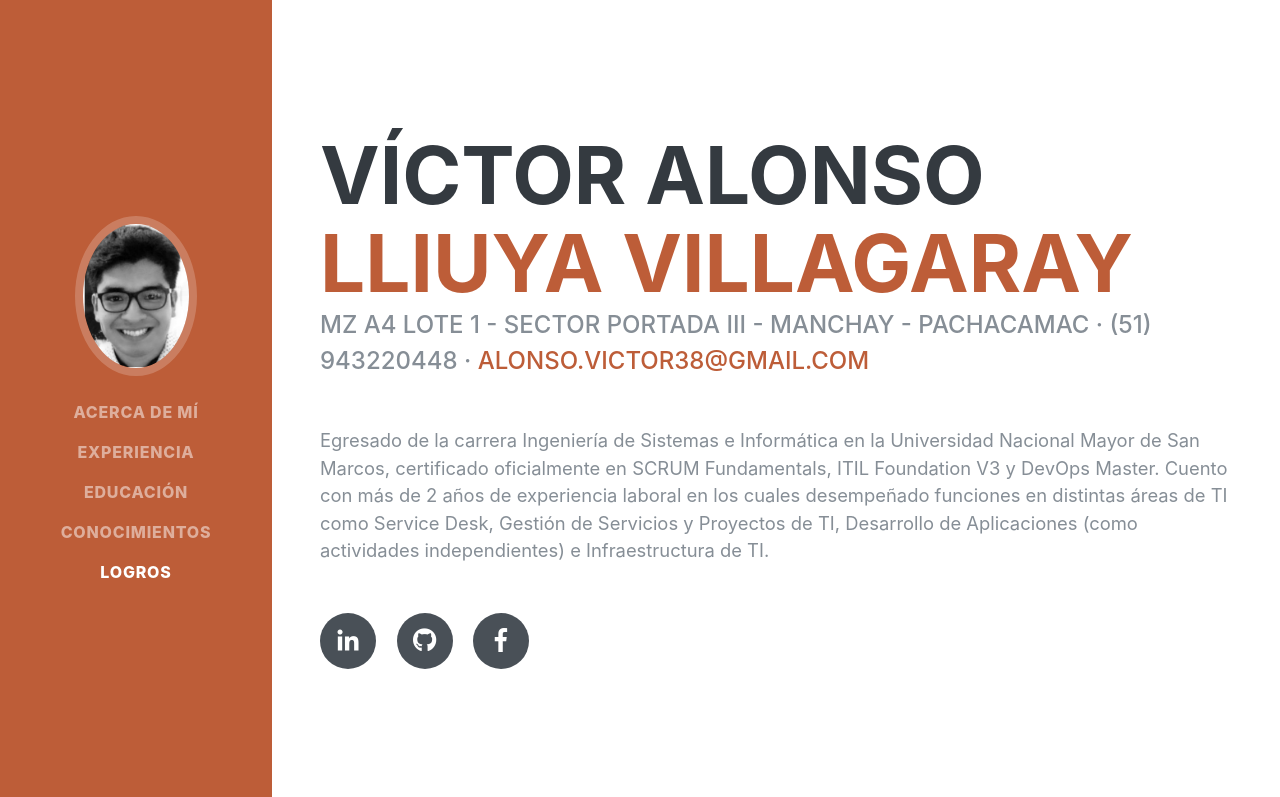
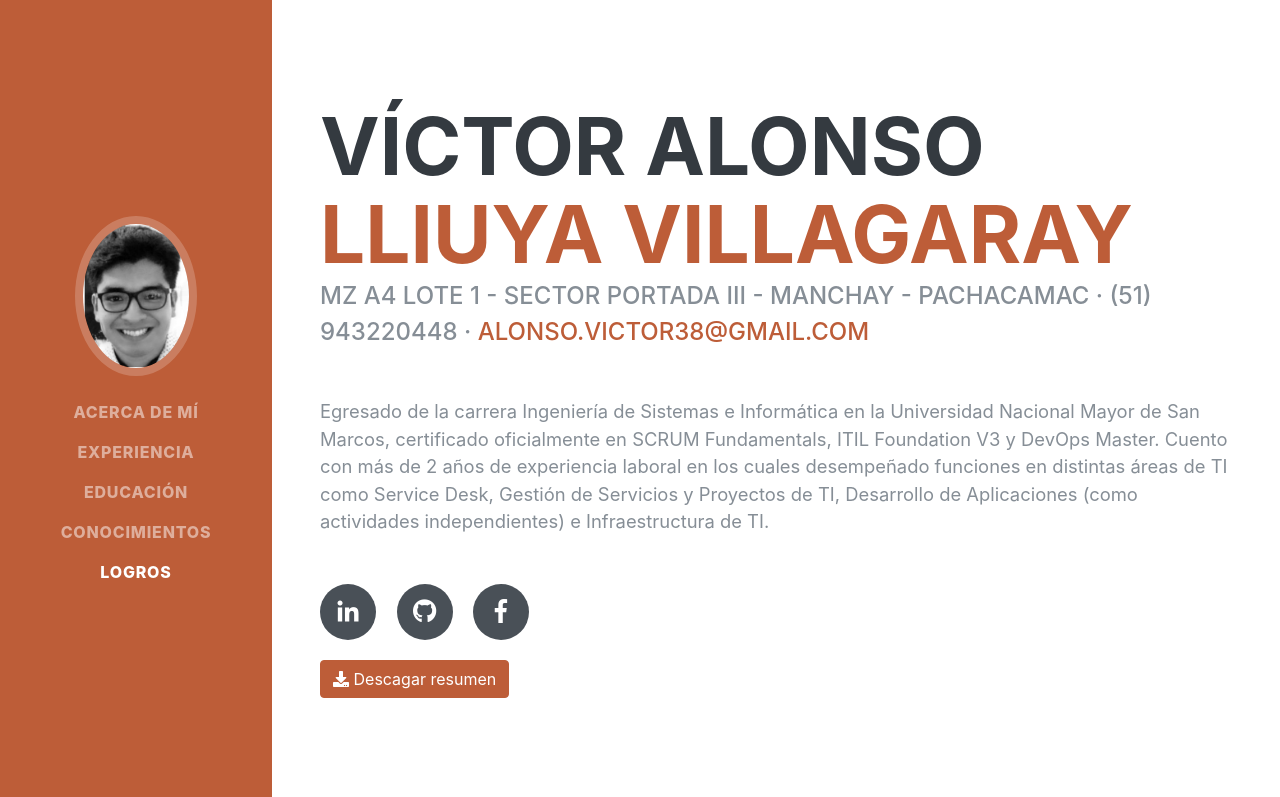
Before and after one commit to alonsoTI/CV, a plain HTML site: page index.html in a window 1280 px wide. Shown: the top 797 px of the page. Drawn offline with Linux system fonts and the light colour scheme; a web font is replaced by a local one.

Commit message:
Versión 2

```diff
--- a/index.html
+++ b/index.html
@@ -82,6 +82,10 @@
             <i class="fab fa-facebook-f"></i>
           </a>
         </div>
+        <a href="Victor Alonso Lliuya Villagaray.pdf" download="Victor Alonso Lliuya Villagaray" target="blank">
+          <button type="button" style="margin-top: 20px; color:white; background: #bd5d38; border-color:#bd5d38"  class="btn btn-warning"><i class="fas fa-download"></i>  Descagar resumen</button>
+        </a>
+
       </div>
     </section>
 
```
Also changed, not shown: 1 other file.
